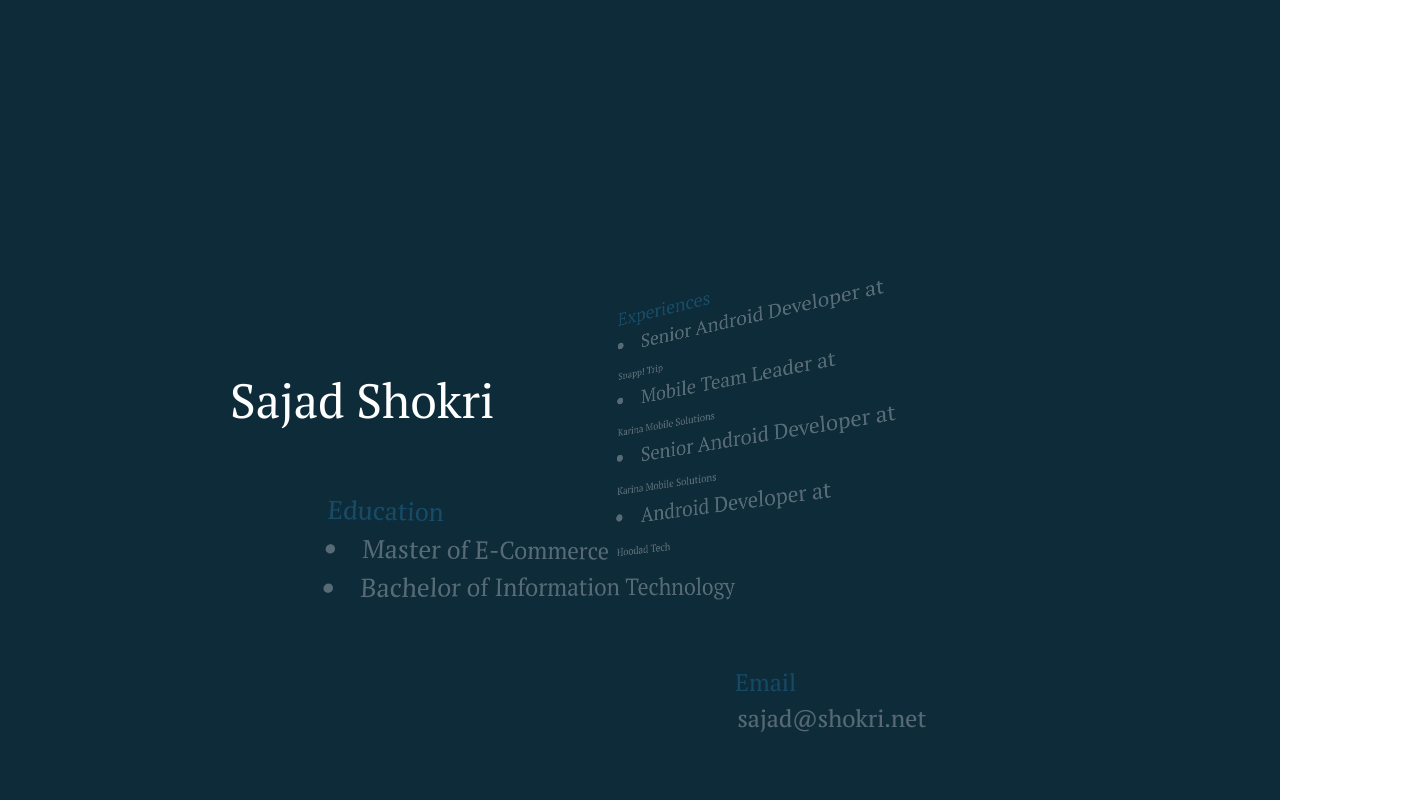
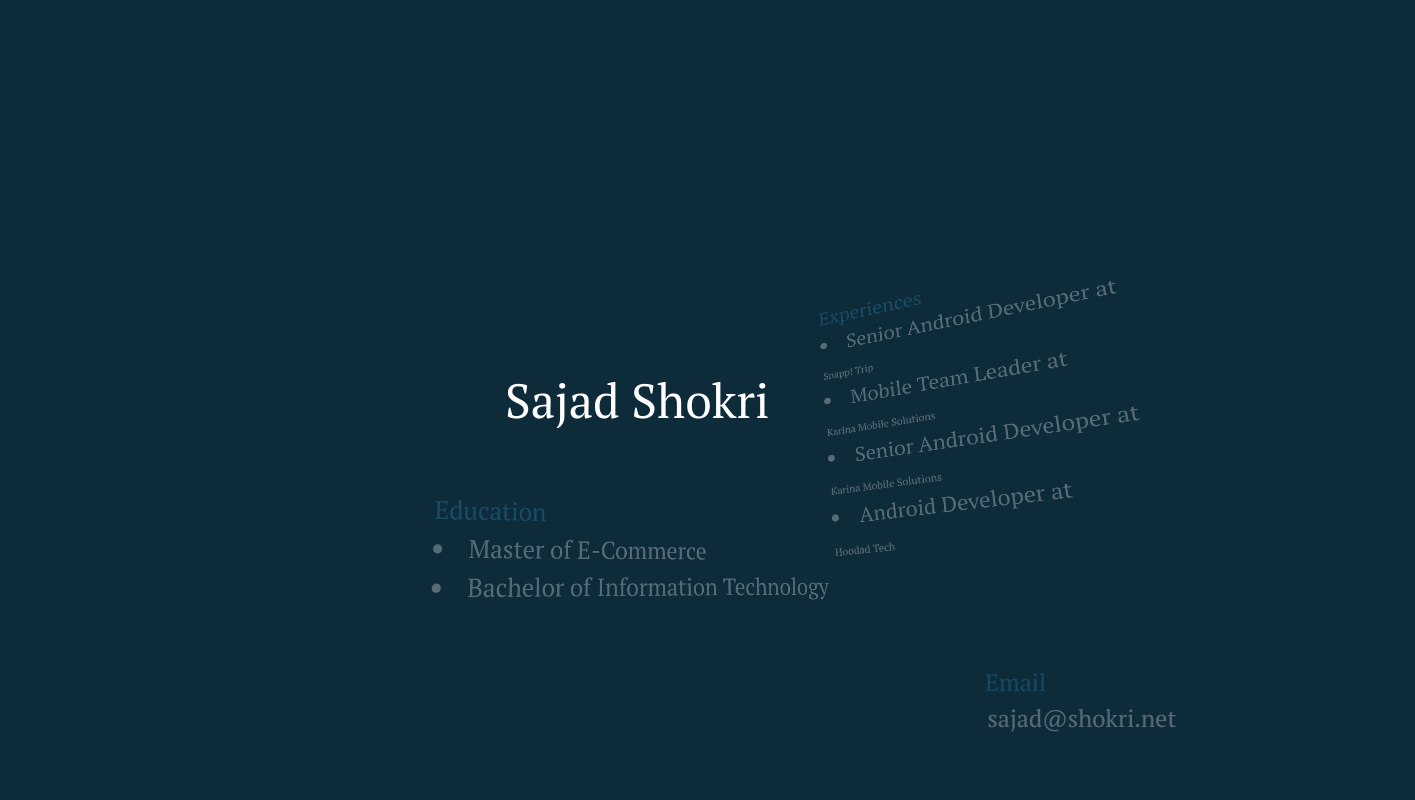
Before and after one commit to sajad0313/sajad0313.github.io, a website: page index.html in a window 1280 px wide. Shown: the whole page, 1415 px wide, since content can reach past the window. Drawn offline with Linux system fonts and the light colour scheme.

Commit message:
Update index.html

```diff
--- a/index.html
+++ b/index.html
@@ -29,10 +29,10 @@
 <div id="impress">
 
 
-    <div id="info" class="step" data-x="-150" data-y="-150">
+    <div id="info" class="step" data-x="-400" data-y="-150" style="width: 350px;">
       Sajad Shokri
     </div>
-    <div id="education" class="step" data-x="-250" data-y="0" data-scale="0.5"
+    <div id="education" class="step" data-x="-400" data-y="0" data-scale="0.5"
          data-rotate-x="10" data-rotate-y="20">
         <h3>Education</h3>
         <li>Master of E-Commerce</li>
```
